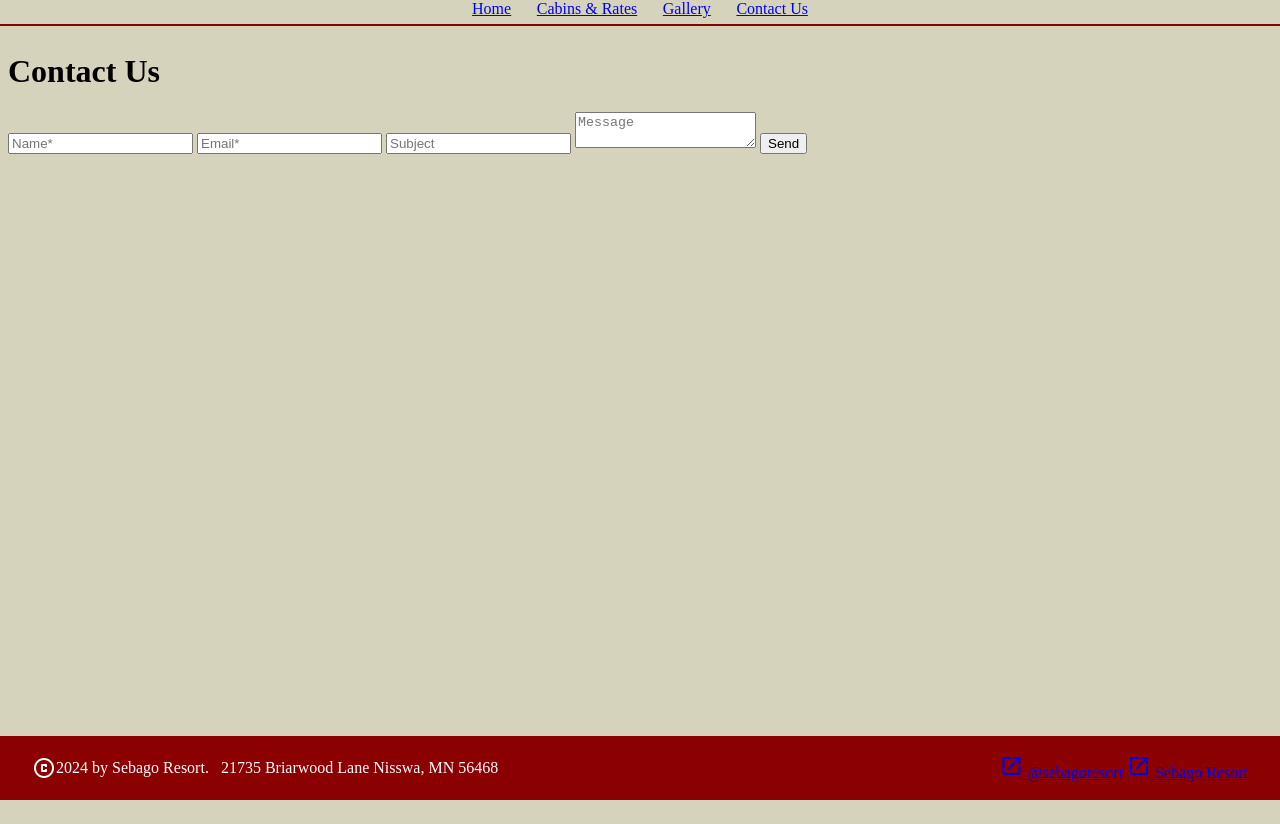
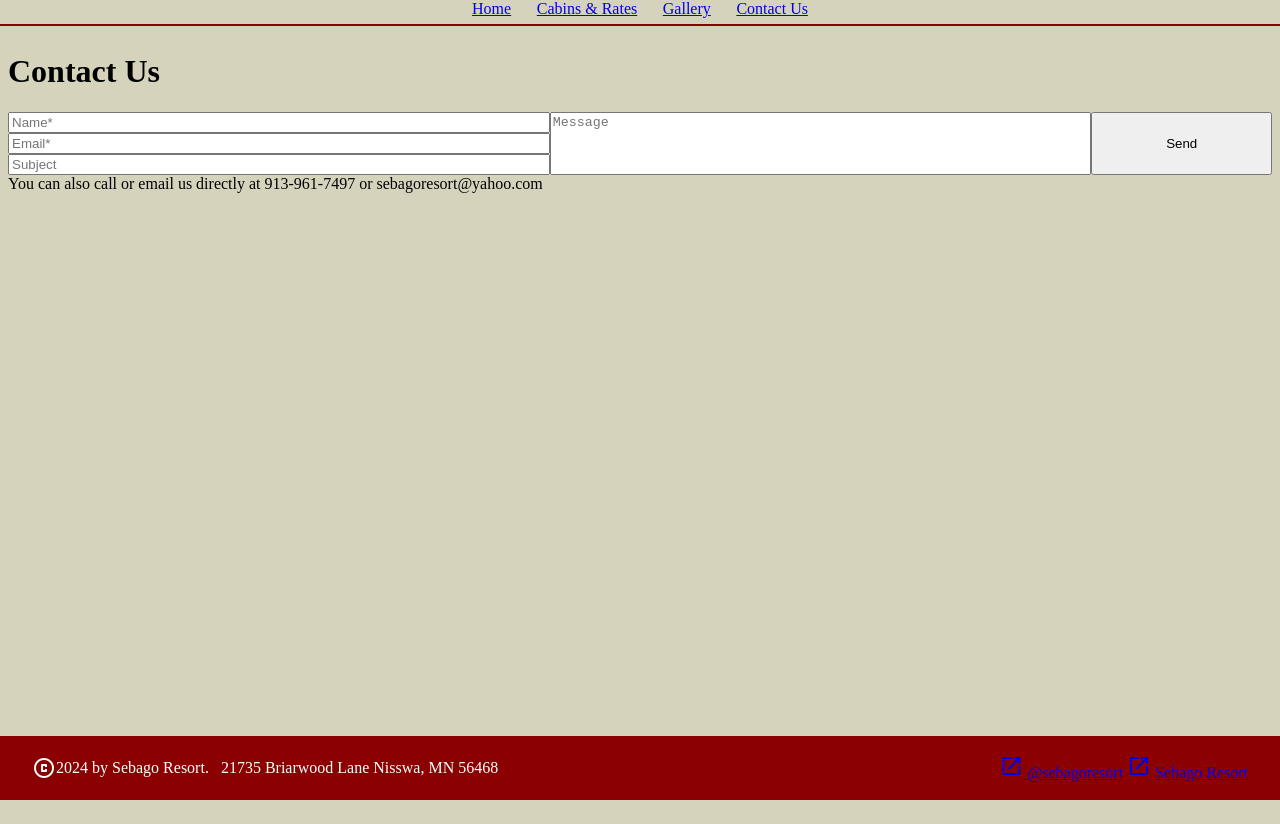
Before and after one commit to rmacdonald00/sebago, a SvelteKit app: page /contact-us in a window 1280 px wide. Built offline with nearby package versions, Linux system fonts and the light colour scheme.

Commit message:
contact form formatting

```diff
--- a/src/routes/contact-us/+page.svelte
+++ b/src/routes/contact-us/+page.svelte
@@ -1,4 +1,5 @@
 <script lang="ts">
+	import { SebagoDetails } from '$lib/data/WebsiteContent';
 	import type { ContactFormRequest } from '$lib/models/ContactFormRequest';
 
 	const contactFormRequest: ContactFormRequest = {
@@ -16,6 +17,8 @@
 
 <h1>Contact Us</h1>
 <form on:submit={submitContactForm}>
+	<div class={'form-inputs'}>
+		<div class={'left-col'}>
 			<input
 				id="name"
 				type="text"
@@ -38,7 +41,34 @@
 				bind:value={contactFormRequest.subject}
 				placeholder="Subject"
 			/>
-	<textarea id="message" bind:value={contactFormRequest.message} placeholder="Message" />
+		</div>
+		<textarea
+			id="message"
+			bind:value={contactFormRequest.message}
+			placeholder="Message"
+			class={'message-input'}
+		/>
+		<button type="submit">Send</button>
+	</div>
+</form>
 
-	<button type="submit">Send</button>
-</form>
+<div>
+	You can also call or email us directly at {SebagoDetails.phoneNumber} or {SebagoDetails.email}
+</div>
+
+<style>
+	.form-inputs {
+		display: grid;
+		width: 100%;
+		grid-template-columns: 3fr 3fr 1fr;
+	}
+
+	.left-col {
+		display: flex;
+		flex-direction: column;
+	}
+
+	.message-input {
+		resize: none;
+	}
+</style>
```
Lines whose indentation alone changed are shown as unchanged.
